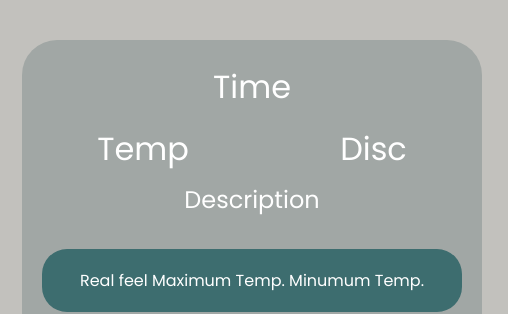
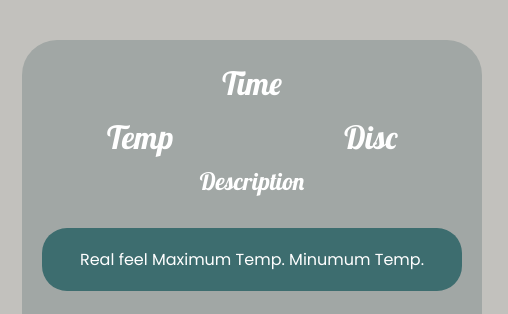
Before and after one commit to dvjsharma/Weather-app, a plain HTML site: page index.html in a window 1280 px wide. Shown: the top 314 px of the page, 772-1280 px from the left. Drawn offline with nearby package versions, Linux system fonts and the light colour scheme; no server answers.

Commit message:
changed styles 1.0

```diff
--- a/styles/styles.css
+++ b/styles/styles.css
@@ -132,6 +132,7 @@ textarea:focus, input-text:focus{
     border-radius: 35px;
 }
 #time{
+    font-family: 'Lobster', cursive;
     margin-top: 5%;
     margin-bottom: 3%;
     font-size: xx-large;
@@ -142,6 +143,7 @@ textarea:focus, input-text:focus{
     justify-content: space-around;
     align-items: center;
     width: 100%;
+    font-family: 'Lobster', cursive;
 }
 #temp{
     font-size: xx-large;
@@ -153,6 +155,7 @@ textarea:focus, input-text:focus{
     margin-top: 2%;
     text-align: center;
     font-size: x-large;
+    font-family: 'Lobster', cursive;
 }
 #container_1{
     display: flex;
```
